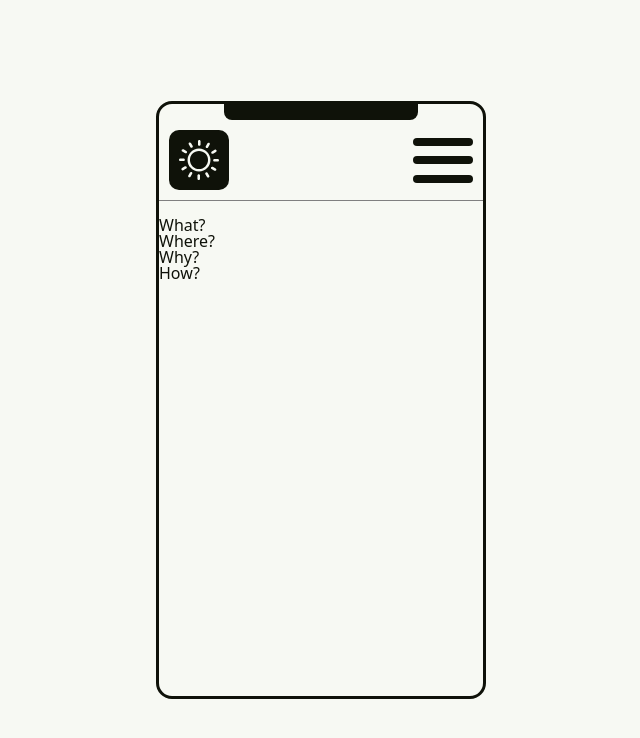
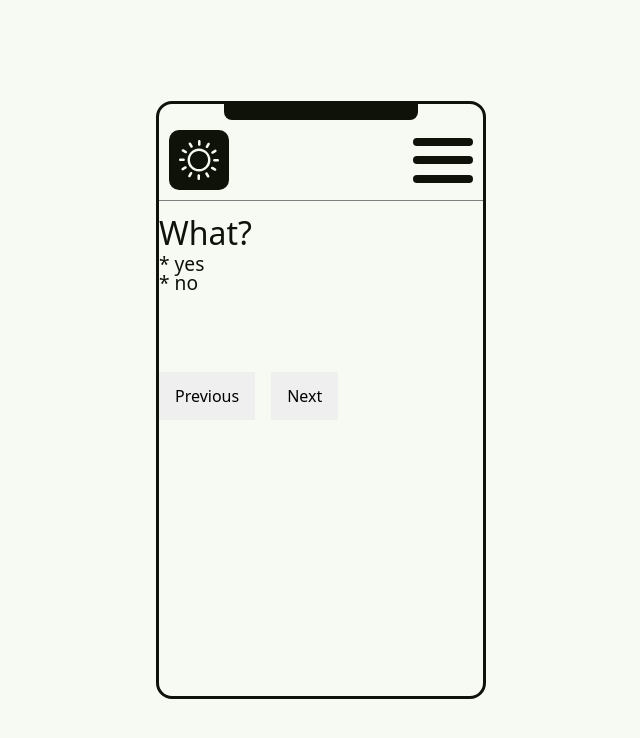
Before and after one commit to Kreoniz/christmas-quiz, a SvelteKit app: page /quiz in a window 1280 px wide. Shown: the top 738 px of the page, without its empty margins (319-959 px from the left). Built offline with nearby package versions, Linux system fonts and the light colour scheme.

Commit message:
Add questions and their animation

```diff
--- /dev/null
+++ b/src/lib/files/questions.js
@@ -0,0 +1,20 @@
+export const questions = [
+  {
+    'question': 'What?',
+    'id': 0,
+    'type': 'normal',
+    'answers': ['yes', 'no'],
+  },
+  {
+    'question': 'How?',
+    'id': 1,
+    'type': 'amazing',
+    'answers': ['easily.', 'hardly ever'],
+  },
+  {
+    'question': 'Why?',
+    'id': 2,
+    'type': 'normal',
+    'answers': ['because.', 'to get better', 'to improve my skills'],
+  },
+];
--- a/src/routes/+layout.svelte
+++ b/src/routes/+layout.svelte
@@ -47,7 +47,7 @@
 {/if}
 
 {#key data.url}
-	<div in:fade={{ duration: 300, delay: 300 }} out:fade={{ duration: 300 }}>
+	<div in:fade={{ x: -200, duration: 300, delay: 300 }} out:fade={{ x: 200, duration: 300 }}>
 		<slot />
 	</div>
 {/key}
--- a/src/routes/+page.svelte
+++ b/src/routes/+page.svelte
@@ -10,7 +10,7 @@
 		<Icon name="cat1" color="var(--text)" />
 	</div>
 
-	<h1>Hi, <MagicalText text={name} />, here's something cool I've made for you!</h1>
+	<h1>Hey, <MagicalText text={name} />, here's something cool I've made for you!</h1>
 
 	<a href="/quiz">Take the Christmas quiz!</a>
 </div>
@@ -25,7 +25,7 @@
 	}
 
 	h1 {
-		font-size: 2rem;
+		font-size: 1.8rem;
 		line-height: 1.5;
 		font-weight: 600;
 	}
--- a/src/routes/quiz/+page.svelte
+++ b/src/routes/quiz/+page.svelte
@@ -1,9 +1,84 @@
 <script>
-	const questions = ['What?', 'Where?', 'Why?', 'How?'];
+  import { fly } from 'svelte/transition';
+  import { questions } from '$lib/files/questions.js';
+  console.log(questions);
+
+  let current = 0;
+
+  let x = -100;
+
+  function goToQuestion(id) {
+    if (current < id) {
+      side = 'right';
+    } else {
+      side = 'left';
+    }
+
+    if (id < 0) {
+      current = questions.length - 1;
+    } else if (id >= questions.length) {
+      current = 0;
+    } else {
+      current = id;
+    }
+
+    x = side === 'right' ? 100 : -100;
+  }
+
+  let side = 'right';
+  $: question = questions[current];
+
+  $: console.log(question, x, side);
+
 </script>
 
-{#each questions as question}
-	<p>
-		{question}
-	</p>
-{/each}
+{#key question}
+  <div in:fly={{ x: x, duration: 500, delay: 500 }} out:fly={{ x: -x, duration: 500 }} class="block">
+    <h2 class="question">{question.question}</h2>
+    <ul>
+      {#each question.answers as answer}
+        <li>{answer}</li>
+      {/each}
+    </ul>
+
+    <div class="buttons">
+      <button on:click={() => goToQuestion(current - 1)}>Previous</button>
+      <button on:click={() => goToQuestion(current + 1)}>Next</button>
+    </div>
+  </div>
+{/key}
+
+<style>
+  .block {
+    position: relative;
+  }
+
+  .question {
+    font-size: 2rem;
+    margin-bottom: 5px;
+  }
+
+  li {
+    list-style: none;
+    font-size: 1.2rem;
+  }
+
+  li::before {
+    content: '* ';
+  }
+
+  .buttons {
+    display: flex;
+    gap: 1rem;
+    padding: 5rem 0;
+    margin: auto;
+  }
+
+  button {
+    padding: 1rem;
+  }
+
+  button:hover {
+    cursor: pointer;
+  }
+</style>
```
